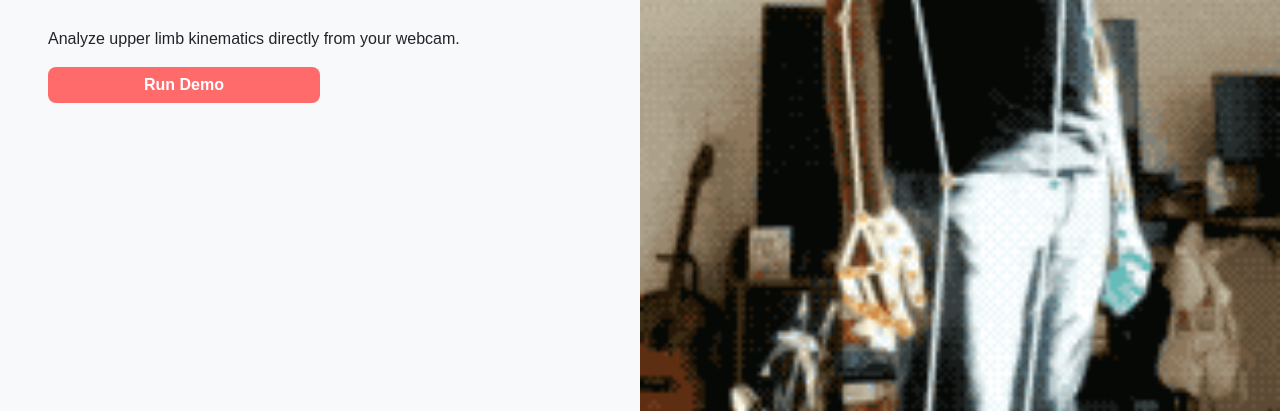
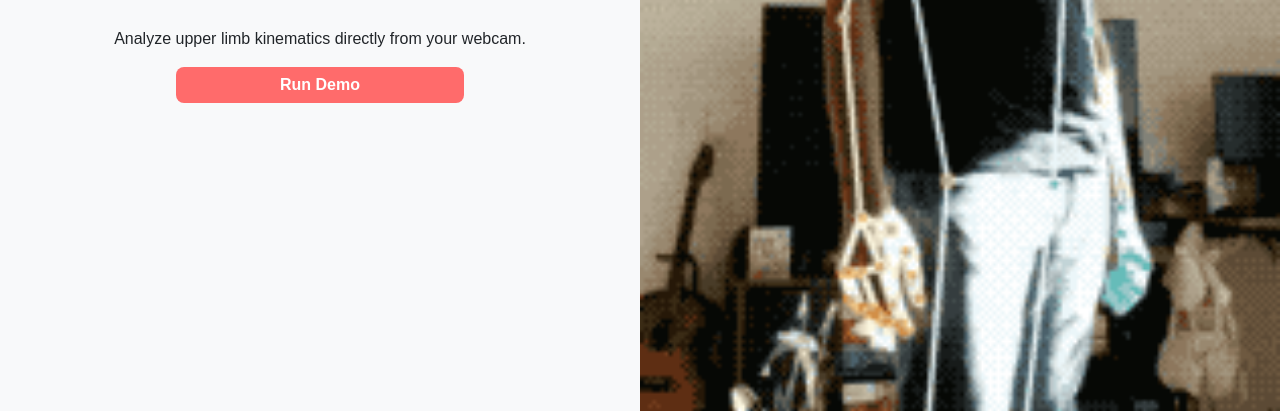
Before and after one commit to lrparola/upper-limb-demo, a plain HTML site: page index.html in a window 1280 px wide. Shown: the part 389-800 px from the top of the page. Drawn offline with nearby package versions, Linux system fonts and the light colour scheme.

Commit message:
Update index.html

```diff
--- a/index.html
+++ b/index.html
@@ -73,6 +73,10 @@
           flex-direction: column;
           justify-content: center; /* vertical center */
           box-sizing: border-box;
+          align-items: center;          /* center horizontally */
+          text-align: center;           /* center text inside */
+          height: 100vh;                /* make column fill viewport height */
+          padding: 2rem;
         }
 
         /* right column: image fills the area */
```
